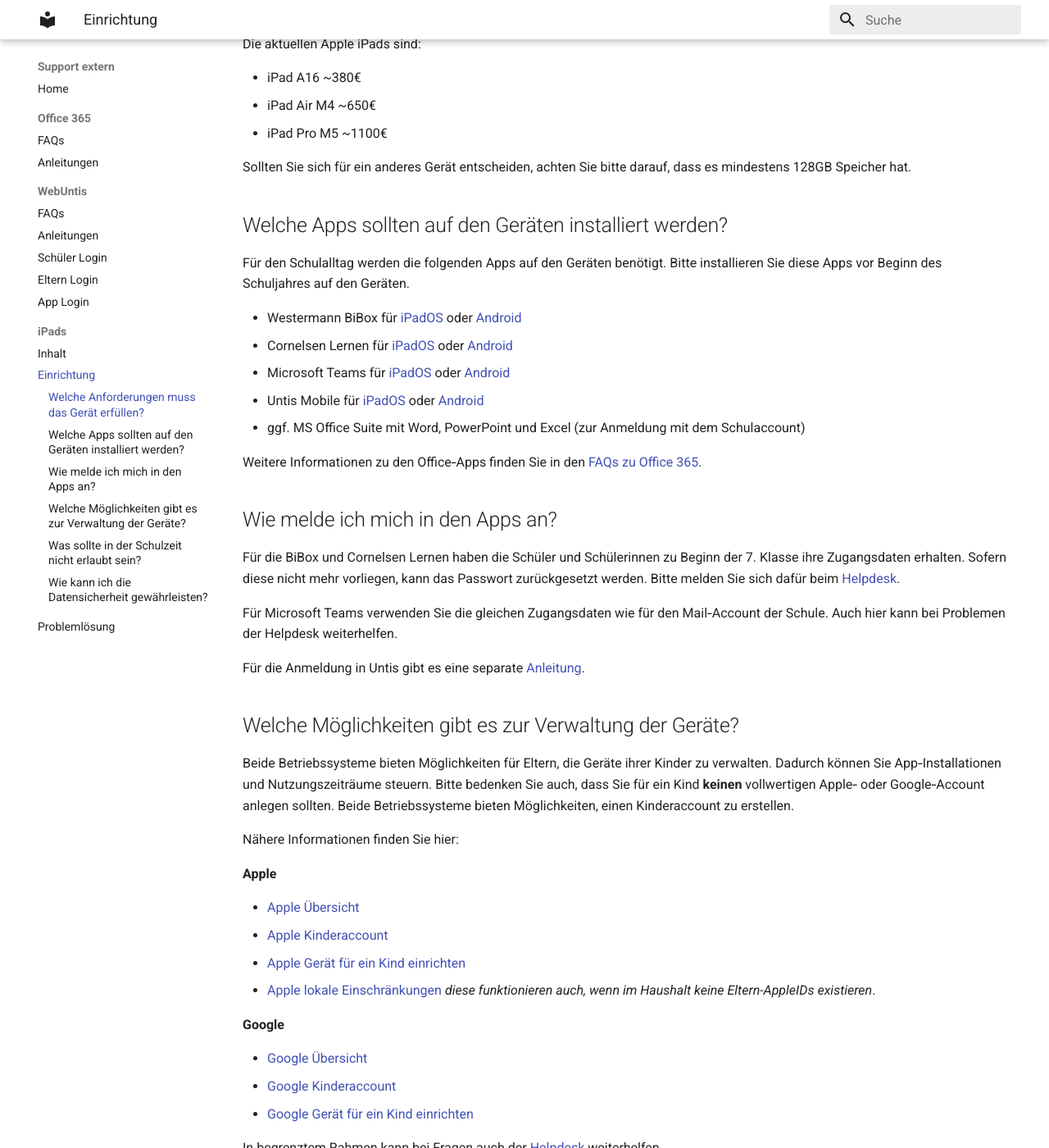
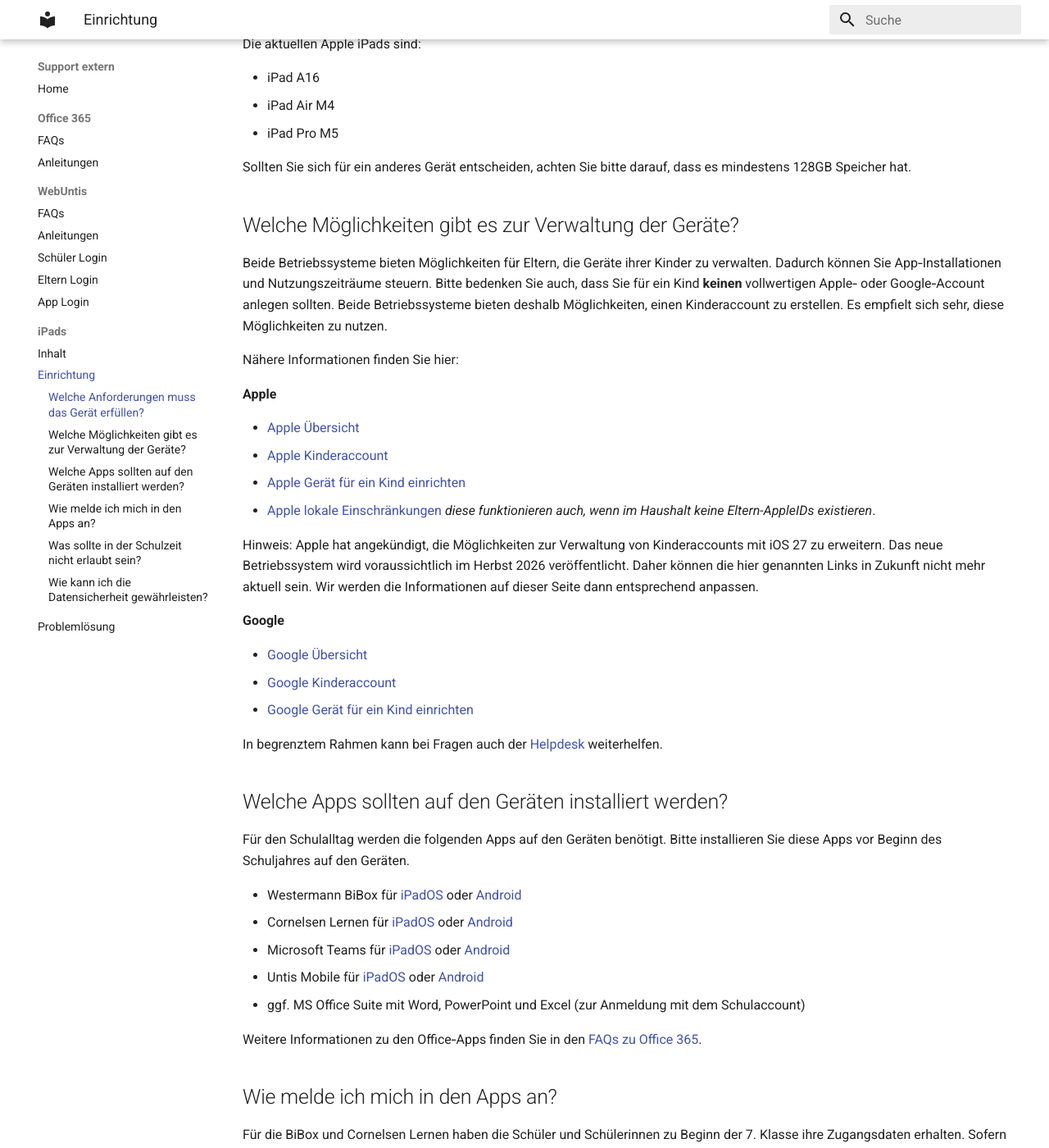
Before and after one commit to Paedagogium-Schwerin/paedagogium-schwerin.github.io, an MkDocs documentation site: the page built from docs/iPads/setup.md, in a window 1280 px wide and 1400 px high, scrolled down 441 px. Shown: the whole window at 82% size. Built offline with MkDocs 1.6.1 and Material for MkDocs 9.7.7, drawn with Linux system fonts in a browser that asks for light colours; some of the changed text lies outside the part shown.

Commit message:
Update iPad setup guide

```diff
--- a/docs/iPads/setup.md
+++ b/docs/iPads/setup.md
@@ -10,12 +10,35 @@ Wir empfehlen Apple iPads. Keine Serie fällt aufgrund ihrer Leistungsmerkmale a
 
 Die aktuellen Apple iPads sind:
 
-- iPad A16 ~380€
-- iPad Air M4 ~650€
-- iPad Pro M5 ~1100€
+- iPad A16
+- iPad Air M4
+- iPad Pro M5
 
 
 Sollten Sie sich für ein anderes Gerät entscheiden, achten Sie bitte darauf, dass es mindestens 128GB Speicher hat.
+
+
+## Welche Möglichkeiten gibt es zur Verwaltung der Geräte?
+Beide Betriebssysteme bieten Möglichkeiten für Eltern, die Geräte ihrer Kinder zu verwalten. Dadurch können Sie App‑Installationen und Nutzungszeiträume steuern. Bitte bedenken Sie auch, dass Sie für ein Kind **keinen** vollwertigen Apple‑ oder Google‑Account anlegen sollten. Beide Betriebssysteme bieten deshalb Möglichkeiten, einen Kinderaccount zu erstellen. Es empfielt sich sehr, diese Möglichkeiten zu nutzen.
+
+Nähere Informationen finden Sie hier:
+
+**Apple**
+
+- [Apple Übersicht](https://support.apple.com/de-de/guide/ipad/ipad9950a506/ipados)
+- [Apple Kinderaccount](https://support.apple.com/de-de/102617)
+- [Apple Gerät für ein Kind einrichten](https://support.apple.com/de-de/guide/iphone/iphfd0b65920/ios)
+- [Apple lokale Einschränkungen](https://support.apple.com/de-de/guide/ipad/ipadb15cb886/26/ipados/26) *diese funktionieren auch, wenn im Haushalt keine Eltern-AppleIDs existieren*.
+
+Hinweis: Apple hat angekündigt, die Möglichkeiten zur Verwaltung von Kinderaccounts mit iOS 27 zu erweitern. Das neue Betriebssystem wird voraussichtlich im Herbst 2026 veröffentlicht. Daher können die hier genannten Links in Zukunft nicht mehr aktuell sein. Wir werden die Informationen auf dieser Seite dann entsprechend anpassen.
+
+**Google**
+
+- [Google Übersicht](https://families.google/intl/de_ALL/familylink/)
+- [Google Kinderaccount](https://support.google.com/families/answer/7158477?hl=de)
+- [Google Gerät für ein Kind einrichten](https://support.google.com/families/answer/7158477?hl=de)
+
+In begrenztem Rahmen kann bei Fragen auch der [Helpdesk](../index.md#keine-antwort-gefunden) weiterhelfen.
 
 
 ## Welche Apps sollten auf den Geräten installiert werden?
@@ -32,6 +55,7 @@ Microsoft Teams) oder [Android](https://play.google.com/store/apps/details?id=co
 
 Weitere Informationen zu den Office‑Apps finden Sie in den [FAQs zu Office 365](../office365/index.md).
 
+
 ## Wie melde ich mich in den Apps an?
 Für die BiBox und Cornelsen Lernen haben die Schüler und Schülerinnen zu Beginn der 7. Klasse ihre Zugangsdaten erhalten. Sofern diese nicht mehr vorliegen, kann das Passwort zurückgesetzt werden. Bitte melden Sie sich dafür beim [Helpdesk](../index.md#keine-antwort-gefunden).
 
@@ -40,39 +64,20 @@ Für Microsoft Teams verwenden Sie die gleichen Zugangsdaten wie für den Mail
 Für die Anmeldung in Untis gibt es eine separate [Anleitung](../webuntis/students-login.md).
 
 
-## Welche Möglichkeiten gibt es zur Verwaltung der Geräte?
-Beide Betriebssysteme bieten Möglichkeiten für Eltern, die Geräte ihrer Kinder zu verwalten. Dadurch können Sie App‑Installationen und Nutzungszeiträume steuern. Bitte bedenken Sie auch, dass Sie für ein Kind **keinen** vollwertigen Apple‑ oder Google‑Account anlegen sollten. Beide Betriebssysteme bieten Möglichkeiten, einen Kinderaccount zu erstellen.
-
-Nähere Informationen finden Sie hier:
-
-**Apple**
-
-- [Apple Übersicht](https://support.apple.com/de-de/guide/ipad/ipad9950a506/ipados)
-- [Apple Kinderaccount](https://support.apple.com/de-de/102617)
-- [Apple Gerät für ein Kind einrichten](https://support.apple.com/de-de/guide/iphone/iphfd0b65920/ios)
-- [Apple lokale Einschränkungen](https://support.apple.com/de-de/guide/ipad/ipadb15cb886/26/ipados/26) *diese funktionieren auch, wenn im Haushalt keine Eltern-AppleIDs existieren*.
-
-**Google**
-
-- [Google Übersicht](https://families.google/intl/de_ALL/familylink/)
-- [Google Kinderaccount](https://support.google.com/families/answer/7158477?hl=de)
-- [Google Gerät für ein Kind einrichten](https://support.google.com/families/answer/7158477?hl=de)
-
-In begrenztem Rahmen kann bei Fragen auch der [Helpdesk](../index.md#keine-antwort-gefunden) weiterhelfen.
-
-
 ## Was sollte in der Schulzeit nicht erlaubt sein?
 Neben der Einhaltung des Jugendschutzes sollte während der Schulzeit folgendes auf den Geräten nicht möglich sein.
 
 - Nicht-pädagogische Spiele
 - Streaming‑Dienste wie Netflix, Disney+ usw.
+- Soziale Netzwerke wie Instagram, TikTok, Snapchat usw.
 
 Wie Sie diese Punkte einschränken, liegt im Ermessen der Eltern. Bei mehrfachen Verstößen behält sich die Schule vor, die Tablet‑Nutzung einzelner Schüler und Schülerinnen einzuschränken.
+Im Schülernetz ist außerdem die Nutzung verschiedener Streaming-Dienste, sozialer Netzwerke und problematischer Inhalte durch die Schule gesperrt.
 
 
 ## Wie kann ich die Datensicherheit gewährleisten?
 Die Sicherheit der Daten auf den Geräten kann durch die folgenden Maßnahmen gewährleistet werden:
 
 - Regelmäßige Updates der Betriebssysteme und Apps durchführen.
-- Starke Passwörter verwenden und diese regelmäßig ändern.
+- Starke Passwörter verwenden und diese regelmäßig ändern. Die Verwendung eines Passwortmanagers wird empfohlen.
 - Wichtige Nutzerdaten in einer Cloud (z.B. iCloud, OneDrive) sichern, damit sie bei einem Defekt des Geräts nicht verloren gehen.
```
